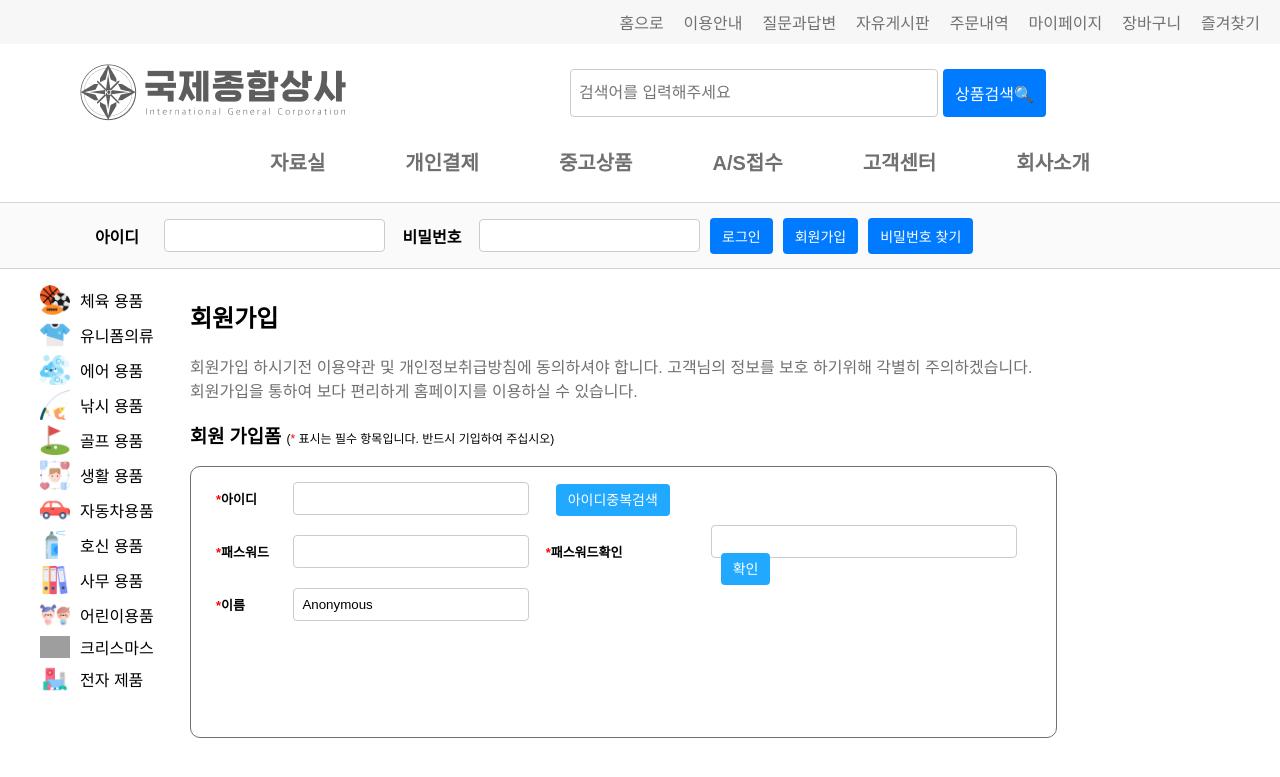
After one commit to teon98/KJ-COMM-FINAL, a Django app: page /accounts/register_form/ in a window 1280 px wide; the page is wider, and only the part inside the window is pictured. The commit adds this page. Shown: the top 777 px of that part. Run offline with Django 4.2, Linux system fonts and the light colour scheme; parts of the project's set-up code (start-up, migrations or seed data) failed here and were passed over; grey boxes are pictures that could not be loaded.

Commit message:
회원가입 폼 생성 중간 머지

```diff
--- /dev/null
+++ b/eommpj/accounts/templates/accounts/register2.html
@@ -0,0 +1,67 @@
+{% extends 'base.html' %}
+{% block content %}
+  <div class="content_register">
+    <h2>회원가입</h2>
+    <p style="color: #707070">
+      회원가입 하시기전 이용약관 및 개인정보취급방침에 동의하셔야 합니다. 고객님의 정보를 보호 하기위해 각별히 주의하겠습니다.<br/>
+      회원가입을 통하여 보다 편리하게 홈페이지를 이용하실 수 있습니다.
+    </p>
+    <h3>회원 가입폼
+      <span style="font-size: 12px; font-weight: 300;">(<span class="color_red">*</span>
+        표시는 필수 항목입니다. 반드시 기입하여 주십시오)</span>
+    </h3>
+    <div class="content_text">
+      <form action="">
+        <div class="table-container">
+          <!-- 아이디 -->
+          <div class="table-row">
+            <div class="table-cell">
+              <label for="register_id">
+                <span class="color_red">*</span>아이디
+              </label>
+            </div>
+            <div class="table-cell">
+              <input type="text" id="register_id" name="register_id">
+            </div>
+            <div class="table-cell">
+              <a href="#">아이디중복검색</a>
+            </div>
+          </div>
+
+          <!-- 패스워드 -->
+          <div class="table-row">
+            <div class="table-cell">
+              <label for="register_pw">
+                <span class="color_red">*</span>패스워드
+              </label>
+            </div>
+            <div class="table-cell">
+              <input type="password" id="register_pw" name="register_pw">
+            </div>
+            <div class="table-cell">
+              <label for="register_pw_second">
+                <span class="color_red">*</span>패스워드확인
+              </label>
+            </div>
+            <div class="table-cell">
+              <input type="password" id="register_pw_second" name="register_pw_second">
+              <a href="#">확인</a>
+            </div>
+          </div>
+
+          <!-- 이름 -->
+          <div class="table-row">
+            <div class="table-cell">
+              <label for="register_name">
+                <span class="color_red">*</span>이름
+              </label>
+            </div>
+            <div class="table-cell">
+              <input type="text" id="register_name" name="register_name" value="{{ register_username }}">
+            </div>
+          </div>
+        </div>
+      </form>
+    </div>
+  </div>
+{% endblock %}
--- a/eommpj/accounts/urls.py
+++ b/eommpj/accounts/urls.py
@@ -5,5 +5,6 @@ from django.contrib.auth.views import LoginView, LogoutView
 urlpatterns = [
     path('login/', views.user_login, name='login'),
     path('logout/', views.user_logout, name='logout'),
-    path('register/', views.register, name='register')
+    path('register/', views.register, name='register'),
+    path('register_form/', views.register_form, name="register_form")
 ]
--- a/eommpj/accounts/views.py
+++ b/eommpj/accounts/views.py
@@ -26,3 +26,8 @@ def user_logout(request):
 
 def register(request):
     return render(request, 'accounts/register.html' )
+
+def register_form(request):
+    register_username = request.GET.get('register_username', 'Anonymous')
+
+    return render(request, 'accounts/register2.html', {'register_username': register_username})
--- a/eommpj/static/css/styles.css
+++ b/eommpj/static/css/styles.css
@@ -441,3 +441,82 @@ a {
   border-radius: 4px;
   width: 90%;
 }
+
+.nextStepButton:disabled {
+  background-color: #707070; /* 비활성화된 버튼 배경색 */
+  color: white; /* 비활성화된 버튼 텍스트 색상 */
+  cursor: not-allowed; /* 커서 모양 */
+}
+
+.color_red{
+  color: red;
+}
+
+.content_text label{
+  width: 80px;
+}
+
+.content_text input{
+  padding: 8px;
+  border: 1px solid #ccc;
+  border-radius: 4px;
+  width: 90%;
+}
+
+.content_text a{
+  padding: 8px 12px;
+  border-radius: 4px;
+  background-color: #21a9ff;
+  color: white;
+  border: none;
+  font-size: 14px;
+  cursor: pointer;
+  margin-left: 10px;
+}
+
+.content_text_merge{
+  margin-bottom: 15px;
+}
+
+/* 공통 스타일 */
+form {
+  width: 100%;
+}
+
+div.table-container {
+  display: table;
+  width: 100%;
+  border-collapse: collapse;
+}
+
+div.table-row {
+  display: table-row;
+}
+
+div.table-cell {
+  display: table-cell;
+  padding: 5px;
+  vertical-align: middle;
+}
+
+/* 라벨 스타일 */
+label {
+  font-weight: bold;
+}
+
+/* 필수 항목 강조 */
+.color_red {
+  color: red;
+}
+
+/* 입력 필드 스타일 */
+/* 링크 스타일 */
+
+a:hover {
+  text-decoration: underline;
+}
+
+/* 추가 여백 스타일 */
+label + input {
+  margin-left: 10px;
+}
--- /dev/null
+++ b/myvenv/pyvenv.cfg
@@ -0,0 +1,3 @@
+home = C:\Users\User\AppData\Local\Microsoft\WindowsApps\PythonSoftwareFoundation.Python.3.9_qbz5n2kfra8p0
+include-system-site-packages = false
+version = 3.9.13
```
Also changed, not shown: eommpj/accounts/templates/accounts/register.html (+22 -3 lines), 12 other files.
